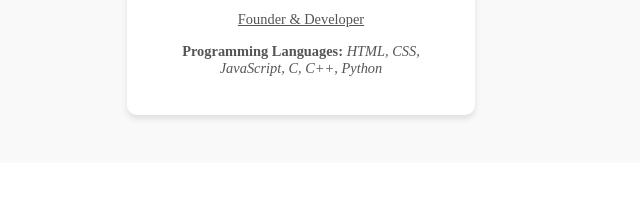
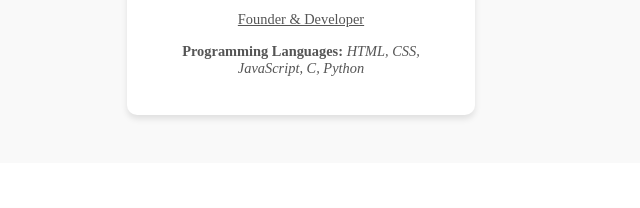
Before and after one commit to CodeMeAbhishek/file-sharing, a plain HTML site: page about.html in a window 1280 px wide. Shown: the part 727-935 px from the top of the page, 339-979 px from the left. Drawn offline with Linux system fonts and the light colour scheme.

Commit message:
about-page-updated

```diff
--- a/about.html
+++ b/about.html
@@ -44,7 +44,7 @@
           <img src="myself.jpg" alt="Mr Anonymous">
           <h4>Mr Anonymous🥷🏻</h4>
           <p><u>Founder & Developer</u></p>
-          <p><b>Programming Languages: </b><i>HTML, CSS, JavaScript, C, C++, Python</i></p>
+          <p><b>Programming Languages: </b><i>HTML, CSS, JavaScript, C, Python</i></p>
         </div>
     </section>
 
```
